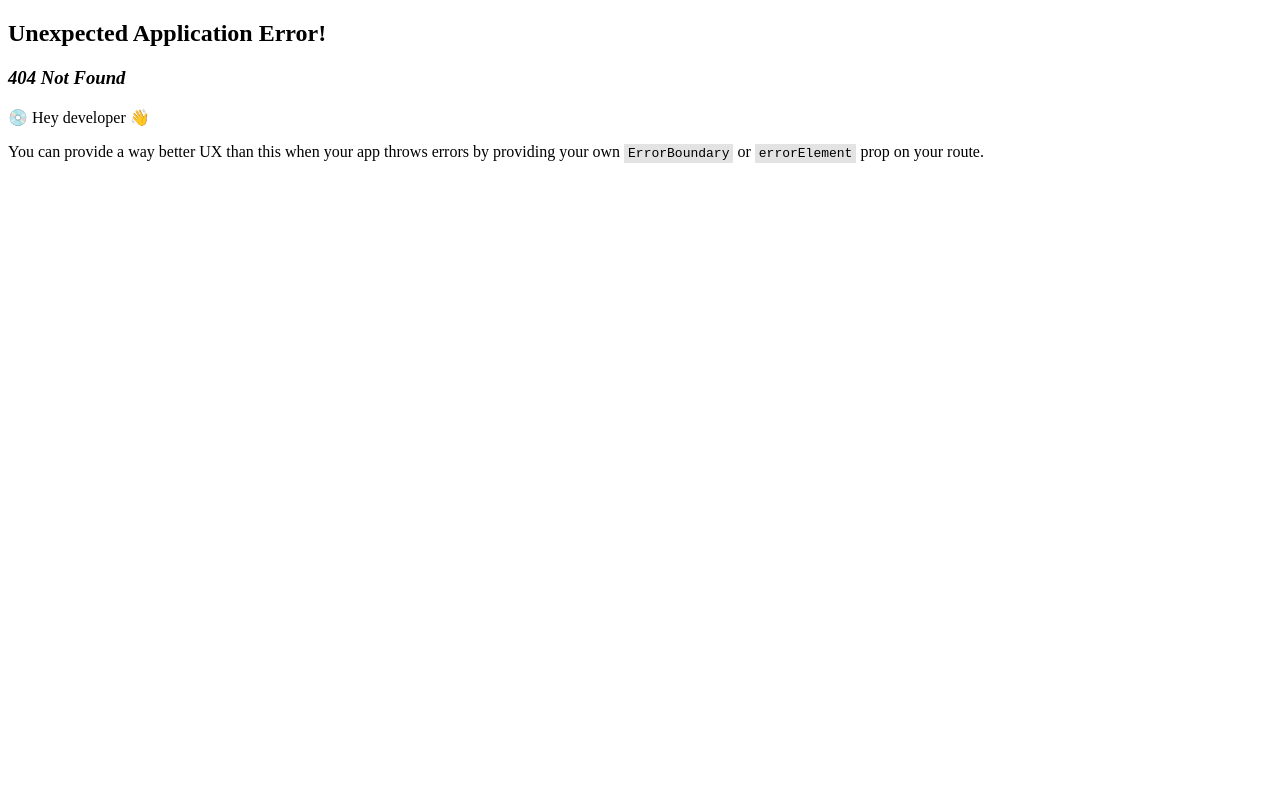
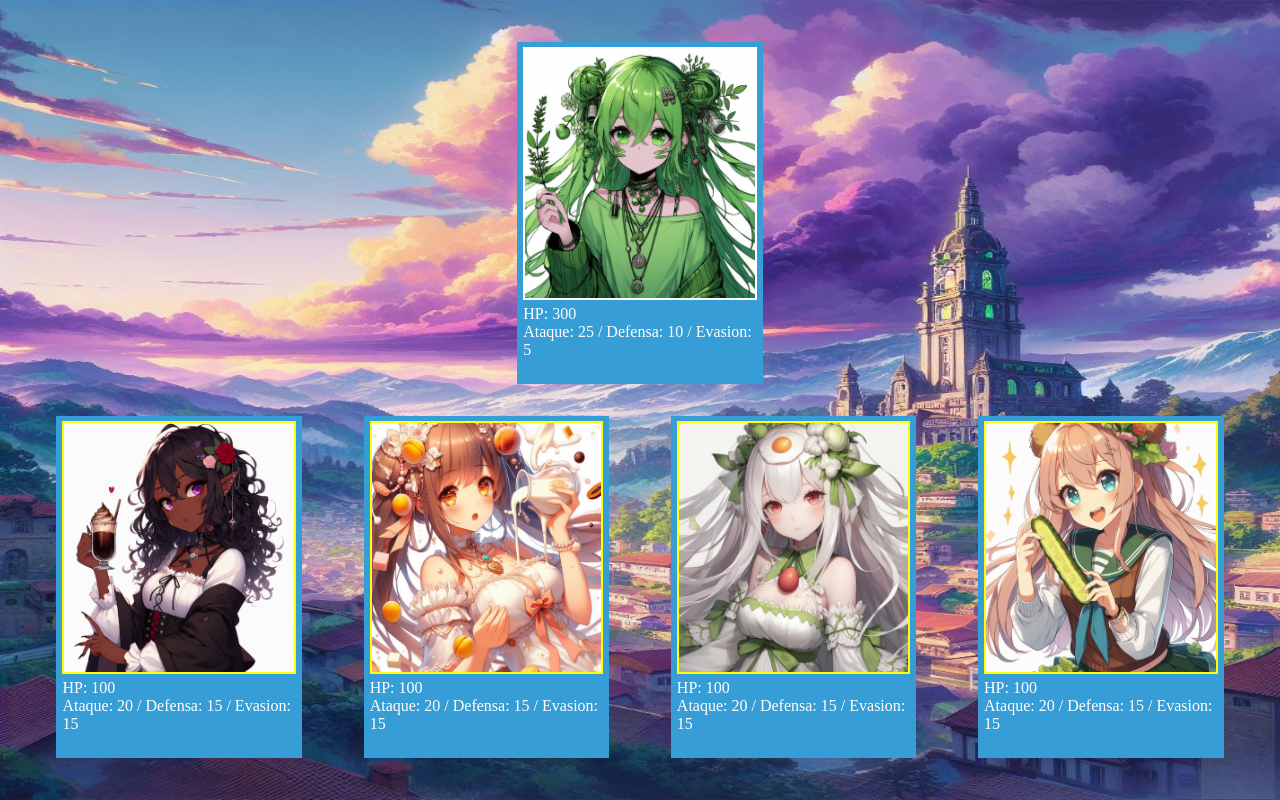
Before and after one commit to SSR-Med/spicy, a React (Vite) app in the folder colombia/: page /battle in a window 1280 px wide. Before the commit this address had no page. Built offline with nearby package versions, Linux system fonts and the light colour scheme.

Commit message:
Agregada pantalla de combate

```diff
--- /dev/null
+++ b/colombia/src/components/battle/battleComponent.tsx
@@ -0,0 +1,19 @@
+import { staticUrlCard } from "../../helpers/StaticUrlCard";
+
+export function createEnemyTeamCard(
+  urlImage: string,
+  hp: number,
+  attack: number,
+  defense: number,
+  evasion: number
+) {
+  return (
+    <div className="enemy-battle-card">
+      <img src={staticUrlCard(urlImage)} />
+      <div className="enemy-battle-card-info">
+        <div>{`HP: ${hp}`}</div>
+        <div>{`Ataque: ${attack} / Defensa: ${defense} / Evasion: ${evasion}`}</div>
+      </div>
+    </div>
+  );
+}
--- a/colombia/src/components/team/TeamComponent.tsx
+++ b/colombia/src/components/team/TeamComponent.tsx
@@ -1,24 +1,26 @@
 // Helpers
 import { staticUrlCard } from "../../helpers/StaticUrlCard";
-import { handleRedirect } from "../../helpers/HandleRedirect"
+import { handleRedirect } from "../../helpers/HandleRedirect";
 
 //Get only the name of the image
-function getCardName(image: string){
-    return image.replace(".","@");
+export function getCardName(image: string) {
+  return image.replace(".", "@");
 }
 
 // Create card
-export function createTeamCard(urlImage: string){
+export function createTeamCard(urlImage: string) {
   return (
     <div className="team-card">
-            <img src={staticUrlCard(urlImage)} onClick={() => handleRedirect("/team/",getCardName(urlImage))}></img>
+      <img
+        src={staticUrlCard(urlImage)}
+        onClick={() => handleRedirect("/team/", getCardName(urlImage))}
+      ></img>
     </div>
-    )
+  );
 }
 
-
 // Create all cards
-export function createTeamCardGroup(page: number){
+export function createTeamCardGroup(page: number) {
   // Fake pages
   const pages: { [key: number]: { info: { name: string }[] } } = {
     1: {
@@ -26,22 +28,24 @@ export function createTeamCardGroup(page: number){
         { name: "monita" },
         { name: "platano" },
         { name: "burra" },
-                { name: "aguardiente" }
-            ]
+        { name: "aguardiente" },
+      ],
     },
     2: {
       info: [
         { name: "vive_100" },
         { name: "torta_envinada" },
         { name: "te_valeriana" },
-                { name: "perrito" }
-            ]
-        }
+        { name: "perrito" },
+      ],
+    },
   };
 
   return (
     <div className="team-secondary-container">
-            {pages[page].info.map((element: Record<string,string>) => createTeamCard(element.name))}
+      {pages[page].info.map((element: Record<string, string>) =>
+        createTeamCard(element.name)
+      )}
     </div>
-    )
+  );
 }
--- a/colombia/src/components/teamSelection/TeamSelectionComponent.tsx
+++ b/colombia/src/components/teamSelection/TeamSelectionComponent.tsx
@@ -1,6 +1,8 @@
+import { handleRedirect } from "../../helpers/HandleRedirect";
 import { staticUrlCard } from "../../helpers/StaticUrlCard";
 
 export function createBattleTeamCard(
+  isSelection: boolean,
   urlImage: string,
   hp: number,
   attack: number,
@@ -9,7 +11,14 @@ export function createBattleTeamCard(
 ) {
   return (
     <div className="team-battle-card">
-      <img src={staticUrlCard(urlImage)} />
+      {isSelection ? (
+        <img
+          src={staticUrlCard(urlImage)}
+          onClick={() => handleRedirect("/team", "")}
+        />
+      ) : (
+        <img src={staticUrlCard(urlImage)} />
+      )}
       <div className="team-battle-card-info">
         <div>{`HP: ${hp}`}</div>
         <div>{`Ataque: ${attack} / Defensa: ${defense} / Evasion: ${evasion}`}</div>
--- /dev/null
+++ b/colombia/src/routes/battle/Battle.tsx
@@ -0,0 +1,80 @@
+//CSS
+import "/src/static/css/battle/battle.css";
+
+//Components
+import { createBattleTeamCard } from "../../components/teamSelection/TeamSelectionComponent";
+import { createEnemyTeamCard } from "../../components/battle/battleComponent";
+
+export default function Battle() {
+  const battleTeam = [
+    {
+      name: "Milo",
+      hp: 100,
+      attack: 20,
+      defense: 15,
+      evasion: 15,
+    },
+    {
+      name: "mazamorra",
+      hp: 100,
+      attack: 20,
+      defense: 15,
+      evasion: 15,
+    },
+    {
+      name: "changua",
+      hp: 100,
+      attack: 20,
+      defense: 15,
+      evasion: 15,
+    },
+    {
+      name: "ensalada",
+      hp: 100,
+      attack: 20,
+      defense: 15,
+      evasion: 15,
+    },
+  ];
+
+  const enemyTeam = [
+    {
+      name: "maria_juana",
+      hp: 300,
+      attack: 25,
+      defense: 10,
+      evasion: 5,
+    },
+  ];
+
+  return (
+    <main className="battle-main">
+      <div className="battle-secondary">
+        <div className="enemy-character-container">
+          {enemyTeam.map((card) =>
+            createEnemyTeamCard(
+              card.name,
+              card.hp,
+              card.attack,
+              card.defense,
+              card.evasion
+            )
+          )}
+        </div>
+
+        <div className="battle-character-container">
+          {battleTeam.map((card) =>
+            createBattleTeamCard(
+              false,
+              card.name,
+              card.hp,
+              card.attack,
+              card.defense,
+              card.evasion
+            )
+          )}
+        </div>
+      </div>
+    </main>
+  );
+}
--- a/colombia/src/routes/teamSelection/TeamSelection.tsx
+++ b/colombia/src/routes/teamSelection/TeamSelection.tsx
@@ -43,12 +43,21 @@ export default function TeamSelection() {
     },
   ];
 
+  const handleRedirectMap = () => {
+    window.location.href = "/map";
+  };
+
+  const handleRedirectBattle = () => {
+    window.location.href = "/battle";
+  };
+
   return (
     <main className="team-selection">
       <div className="team-selection-container">
         <div className="team-selection-secondary-container">
           {battleTeam.map((card) =>
             createBattleTeamCard(
+              true,
               card.name,
               card.hp,
               card.attack,
@@ -59,10 +68,18 @@ export default function TeamSelection() {
         </div>
       </div>
       <div className="team-selection-buttons">
-        <Button variant="contained" sx={buttonThemeTeamSelection}>
+        <Button
+          variant="contained"
+          sx={buttonThemeTeamSelection}
+          onClick={handleRedirectMap}
+        >
           Regresar
         </Button>
-        <Button variant="contained" sx={buttonThemeTeamSelection}>
+        <Button
+          variant="contained"
+          sx={buttonThemeTeamSelection}
+          onClick={handleRedirectBattle}
+        >
           Iniciar
         </Button>
       </div>
--- /dev/null
+++ b/colombia/src/static/css/battle/battle.css
@@ -0,0 +1,82 @@
+.battle-main {
+  position: absolute;
+  height: 100%;
+  width: 100%;
+  margin: 0;
+  background-image: url("/src/static/images/map/bellokistan.jfif");
+  background-size: 100% 100%;
+  background-repeat: no-repeat;
+  left: 0;
+  top: 0;
+  display: flex;
+  flex-direction: column;
+  place-items: center;
+  box-sizing: border-box;
+  padding: 2%;
+}
+
+.battle-secondary {
+  width: 100%;
+  height: 100%;
+}
+
+.battle-character-container {
+  width: 100%;
+  height: 50%;
+  display: grid;
+  grid-template-columns: repeat(4, 1fr);
+  grid-template-rows: repeat(1, 1fr);
+  place-items: center;
+}
+
+.enemy-character-container {
+  width: 100%;
+  height: 50%;
+  display: flex;
+  place-items: center;
+  justify-content: center;
+}
+
+.team-battle-card {
+  width: 80%;
+  height: 90%;
+  background: #369dd7;
+  color: #fff;
+  display: flex;
+  flex-direction: column;
+  place-items: center;
+  padding-top: 5px;
+}
+
+.enemy-battle-card {
+  width: 20%;
+  height: 90%;
+  background: #369dd7;
+  color: #fff;
+  display: flex;
+  flex-direction: column;
+  place-items: center;
+  padding-top: 5px;
+  margin: 0px 5px 0px 5px;
+}
+
+.battle-character-container .team-battle-card img {
+  box-sizing: border-box;
+  width: 95%;
+  height: 75%;
+  border: 2px solid yellow;
+  margin-bottom: 5px;
+}
+
+.enemy-character-container .enemy-battle-card img {
+  box-sizing: border-box;
+  width: 95%;
+  height: 75%;
+  border: 2px solid #fff;
+  margin-bottom: 5px;
+}
+
+.team-battle-card-info,
+.enemy-battle-card-info {
+  width: 95%;
+}
```
Also changed, not shown: colombia/src/main.tsx (+6 -1 lines). Lines whose indentation alone changed are shown as unchanged.
